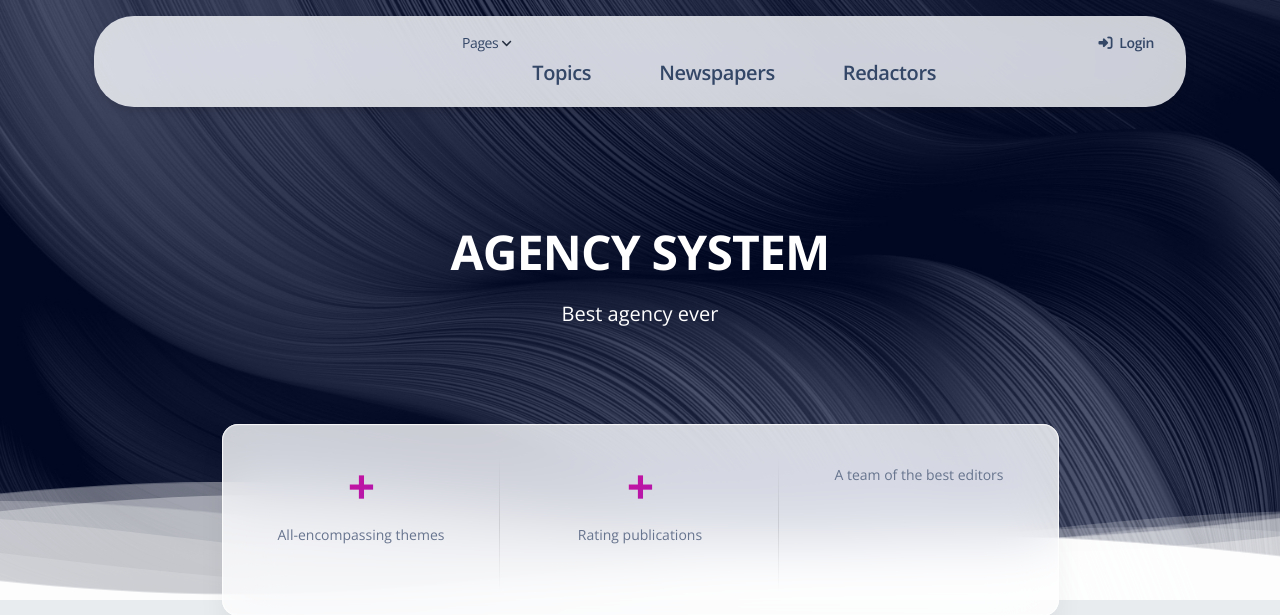
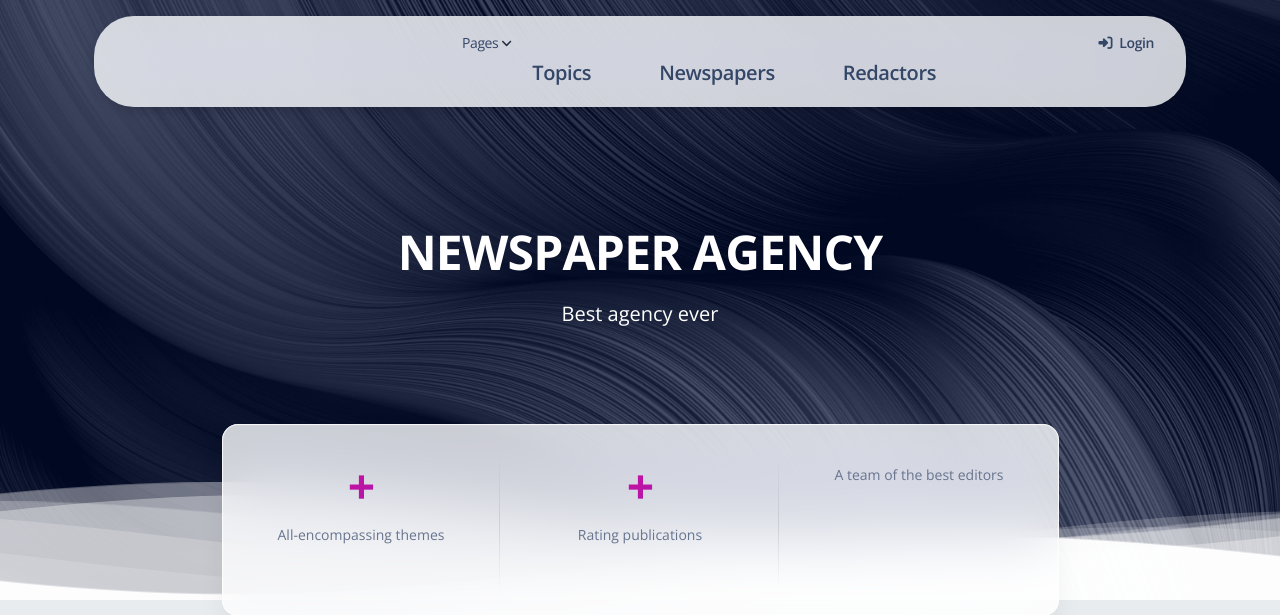
Before and after one commit to oleg-potichnyi/newspaper-agency, a Django app: template templates/agency/index.html in a window 1280 px wide. Shown: the top 615 px of the page. Run offline with Django 4.2, Linux system fonts and the light colour scheme; the template is opened without the code that fills it, so the values that code supplies are empty; some libraries are stand-ins or nearby versions.

```diff
--- a/templates/agency/index.html
+++ b/templates/agency/index.html
@@ -14,7 +14,7 @@
       <div class="row">
         <div class="col-lg-7 text-center mx-auto">
           <h1 class="text-white pt-3 mt-n5">
-            AGENCY SYSTEM
+            NEWSPAPER AGENCY
           </h1>
           <p class="lead text-white mt-3">Best agency ever</p>
         </div>
--- a/templates/base.html
+++ b/templates/base.html
@@ -15,8 +15,8 @@
 <html lang="en" itemscope itemtype="http://schema.org/WebPage">
 
 <head>
-  <title>Agency</title>
-  <link rel="icon" href="agency.png">
+  <title>Newspaper Agency</title>
+
 <meta charset="utf-8" />
 <meta name="viewport" content="width=device-width, initial-scale=1, shrink-to-fit=no">
 
```
Also changed, not shown: static/img/favicon.png.
